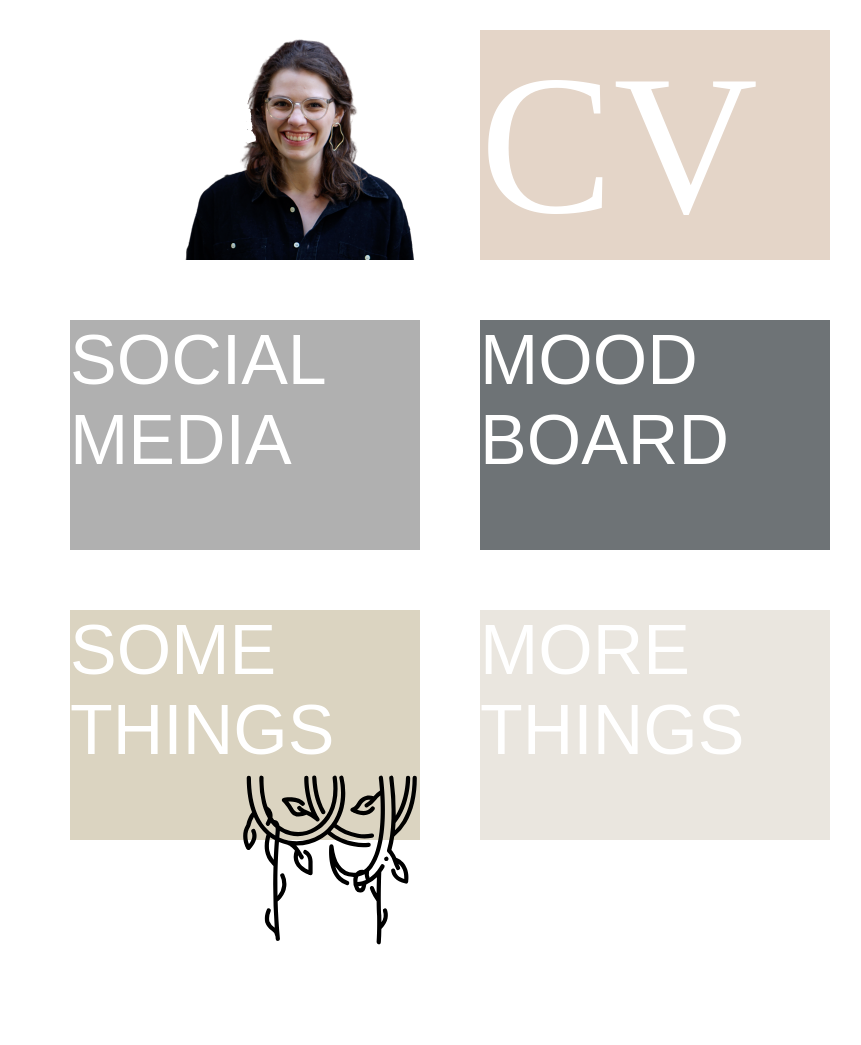
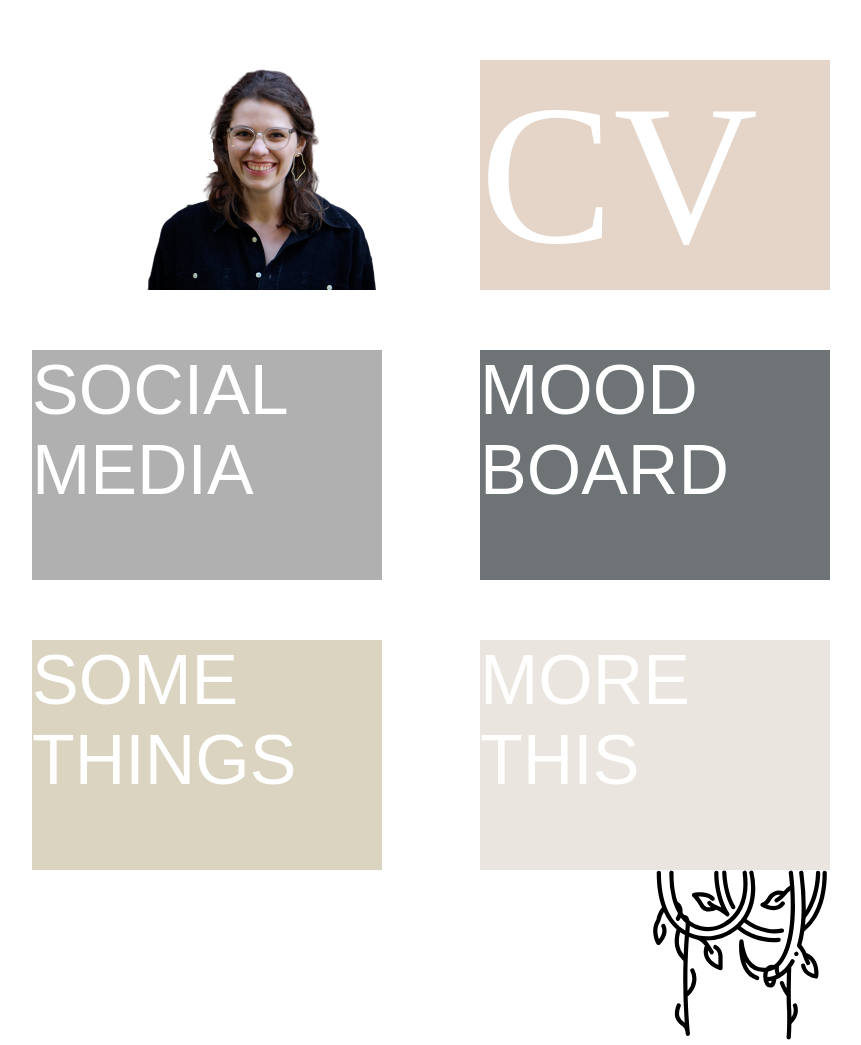
Before and after one commit to clnksr/website, a PHP site: page / in a window 1280 px wide. Shown: the part 40-1085 px from the top of the page, without its empty margins (190-1051 px from the left). Before the commit the page ends 985 px from the top, so only its background shows below. Run offline with PHP 8.4, Linux system fonts and the light colour scheme; data that the repository does not hold is empty; some web fonts are replaced.

Commit message:
refactor with nico

```diff
--- a/index.php
+++ b/index.php
@@ -17,17 +17,22 @@ $styles = [ "styles.css", "ideamenu.css" ]
     <!-- this is just a tag like a <div> (remember, everything is a div: <header>, <footer>, <div>, <span>, <article> ... -->
     <!-- but it's better for SEO (and for you) because it's easy to know what the content will be: Text-->
     <div class="overalldiv">
-        <div class="ideamenu left">
-            <div class="ideamenu top left"><a class="menulink" href="a.html">pip</a></div>
-            <div class="ideamenu middle left"><a class="menulink" href="socialmedia.php">social media</a></div>
-            <div class="ideamenu bottom left"><a class="menulink" href="#">some things</a><div class="ideamenu illustration" > </div></div>
+        <div class="ideabox left">
+            <a class="top left menubox" href="a.html">pip</a>
+            <a class="middle left menubox" href="socialmedia.php">social media</a>
+            <a class="bottom left menubox" href="#">some things</a>
         </div>
 
-        <div class="ideamenu right">
-            <div class="ideamenu top right"><a class="menulink" href="cv.php">CV</a></div>
-            <div class="ideamenu middle right"><a class="menulink" href="#">mood board</a></div>
-            <div class="ideamenu bottom right"><a class="menulink" href="#hello">more things</a></div>
+        <div class="ideabox right">
+            <a class="top right menubox" href="cv.php">CV</a>
+            <a class="middle right menubox" href="#">mood board</a>
+            <a class="bottom right menubox" href="#hello">
+                <div class="ideamenu illustration"> </div>
+                more this
+            </a>
+
         </div>
+    </div>
 
 
     </div>
--- a/styles/ideamenu.css
+++ b/styles/ideamenu.css
@@ -4,102 +4,67 @@
     width: 70%;
     margin: auto;
     justify-content: center;
-
-
-    /*background-image: url("/images/celine.png");
-    background-size: cover;
-    background-position: center;*/
 }
 
-
-
-
-.ideamenu div:hover {
-    text-decoration: underline;
-    text-decoration-color: #f5f6fa;
+.menubox {
+    width: 350px;
+    height: 230px;
+    margin: 60px 30px;
+    display: block;
+    color: white;
+    text-transform: uppercase;
+    position: relative;
 }
 
-/*.ideamenu {
-    position: absolute;
-}*/
+.ideabox .menubox:hover {
+    text-decoration: underline;
+}
 
-
-.ideamenu.right {
+.ideabox {
     width: 50%;
-    height: 100%;
-    float: left;
     font-size: 70px
 }
 
-.ideamenu.left {
-    width: 50%;
-    height: 100%;
-    float: right;
-    font-size: 70px
+.ideabox.right {
+    float: left;
 }
 
+.ideabox.left {
+    float: right;
+}
+
+.menubox.top.right {
+    background-color: #E4D5C8;
+    font-family: 'Playfair', serif;
+    font-weight: 400;
 
 
-.ideamenu.top.right {
-    background-color: #E4D5C8;
-    display: block;
-    font-family: 'Playfair', serif;
-    font-weight: 400;
-    color: whitesmoke;
+    font-size: 200px;
+}
 
-    font-size: 200px;
-    width: 350px;
-    height: 230px;
-    margin: 30px;
+.menubox.middle.right {
+    background-color: #6e7376;
 
 }
 
-.ideamenu.middle.right {
-    background-color: #6e7376;
-    display: block;
-    width: 350px;
-    height: 230px;
-    margin: 30px;
-
+.menubox.bottom.right {
+    background-color: #eae6df;
 }
 
-.ideamenu.bottom.right {
-    background-color: #eae6df;
-    display: block;
-    width: 350px;
-    height: 230px;
-    margin: 30px;
-
-}
-
-.ideamenu.top.left {
+.menubox.top.left {
     background-image: url("../images/celine.png");
     background-repeat: no-repeat;
     background-size: contain;
     background-position: center;
-    display: block;
-    width: 350px;
-    height: 230px;
-    margin: 30px;
+}
+
+.menubox.middle.left {
+    background-color: #B0B0B0;
 
 }
 
-.ideamenu.middle.left {
-    background-color: #B0B0B0;
-    display: block;
-    width: 350px;
-    height: 230px;
-    margin: 30px;
-
-
-}
-
-.ideamenu.bottom.left {
+.menubox.bottom.left {
     background-color: #dbd4C1;
-    display: block;
-    width: 350px;
-    height: 230px;
-    margin: 30px;
 
 }
 
@@ -112,18 +77,11 @@
     background-size: contain;
     background-position: center;
     display: block;
-
+    bottom: -175px;
+    right: 0px;
+    position: absolute;
 }
 
-.ideamenu div a {
-    padding: 0px;
-}
-
-.ideamenu a:hover {}
-
-/*.ideamenu a:visited {*/
-/*    color: pink;*/
-/*}*/
 
 img.in-text {
     width: 300px;
@@ -131,14 +89,6 @@ img.in-text {
 
     border-radius: 8px;
     /* or with "%" like 3%, makes corners rounded */
-}
-
-
-.menulink {
-    color: white;
-    text-transform: uppercase;
-
-
 }
 
 /*
```
